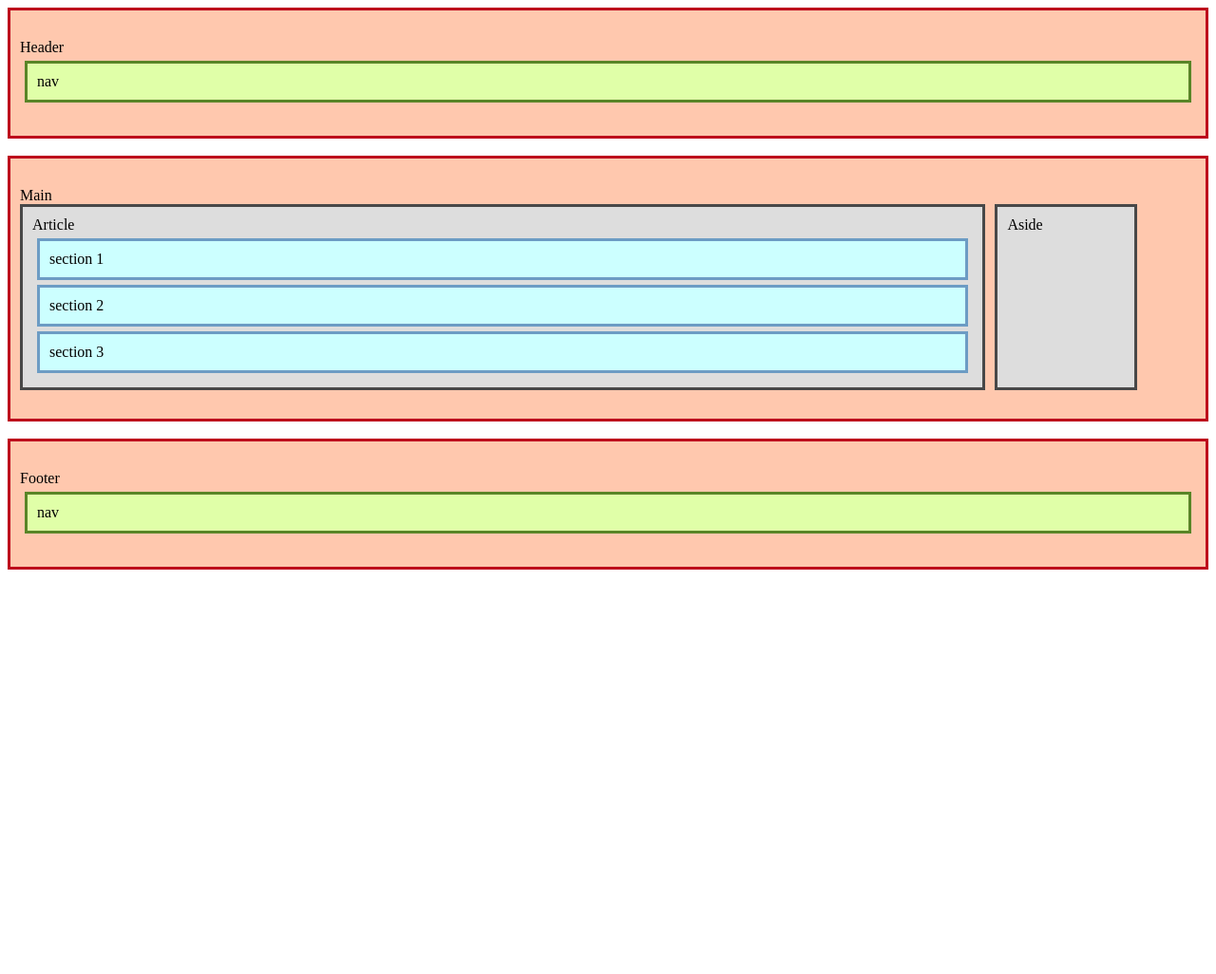
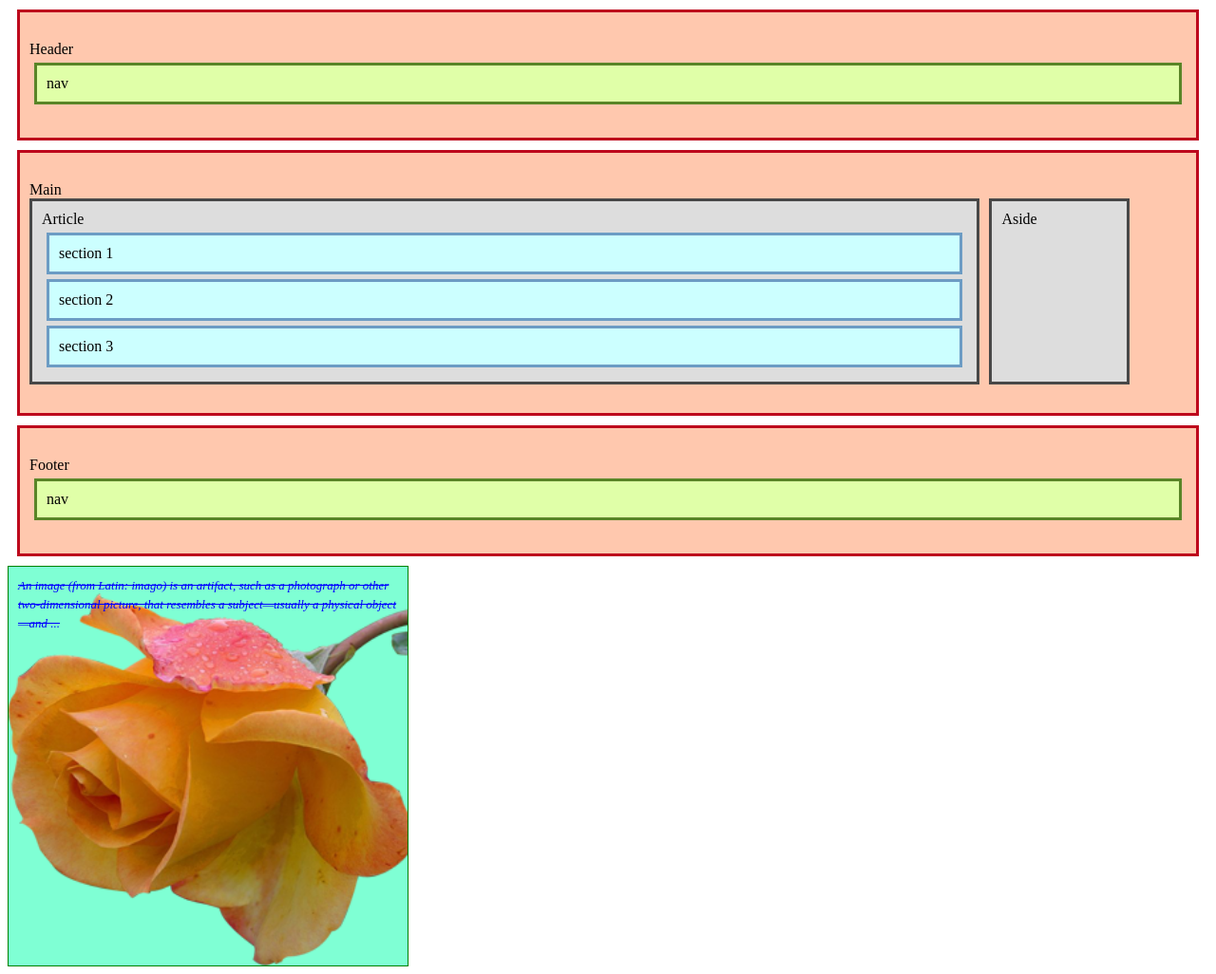
Before and after one commit to JAY-M-K/myfirstrepo, a plain HTML site: page cssAndHtmlDesign.html in a window 1280 px wide. Shown: the whole page at 95% size. Before the commit the page ends 800 px from the top, so only its background shows below. Drawn offline with Linux system fonts and the light colour scheme.

Commit message:
Update on html&css

```diff
--- a/cssAndHtmlDesign.css
+++ b/cssAndHtmlDesign.css
@@ -7,6 +7,7 @@
     color: black;
     border-style: solid;
     border-color: #BD081C;
+    margin: 10px;
 
 }
 .main>div {
@@ -51,3 +52,21 @@
     border-color:#484848;
 
 }
+
+.textStyling{
+    color: #0000ff;
+    font-size: 13px;
+    font-style:italic;
+    font-weight: normal;
+    text-align: left;
+    text-decoration:line-through;
+    line-height: 20px;
+    /* px, %, vh, vw */
+    height:50vh;
+    width: 50vh;
+
+    background-color:aquamarine;
+    background-image: url('./images/1.png');
+    background-size: cover;
+    padding: 10px;
+    border: 1px solid green; }
--- a/cssAndHtmlDesign.html
+++ b/cssAndHtmlDesign.html
@@ -15,7 +15,6 @@
             nav
         </nav>
     </header>
-    <br>
     <main class="main">Main
 
         <div>
@@ -23,11 +22,9 @@
                 <section>
                     section 1
                 </section>
-
                 <section>
                     section 2
                 </section>
-
                 <section>
                     section 3
                 </section>
@@ -37,12 +34,14 @@
             </aside>
         </div>
     </main>
-    <br>
     <footer class="footer">Footer
         <nav class="nav">
             nav
         </nav>
     </footer>
+    <div class="textStyling">
+        An image (from Latin: imago) is an artifact, such as a photograph or other two-dimensional picture, that resembles a subject—usually a physical object—and ...
+    </div>
 </body>
 
 </html>
```
Also changed, not shown: images/1.png (added).
